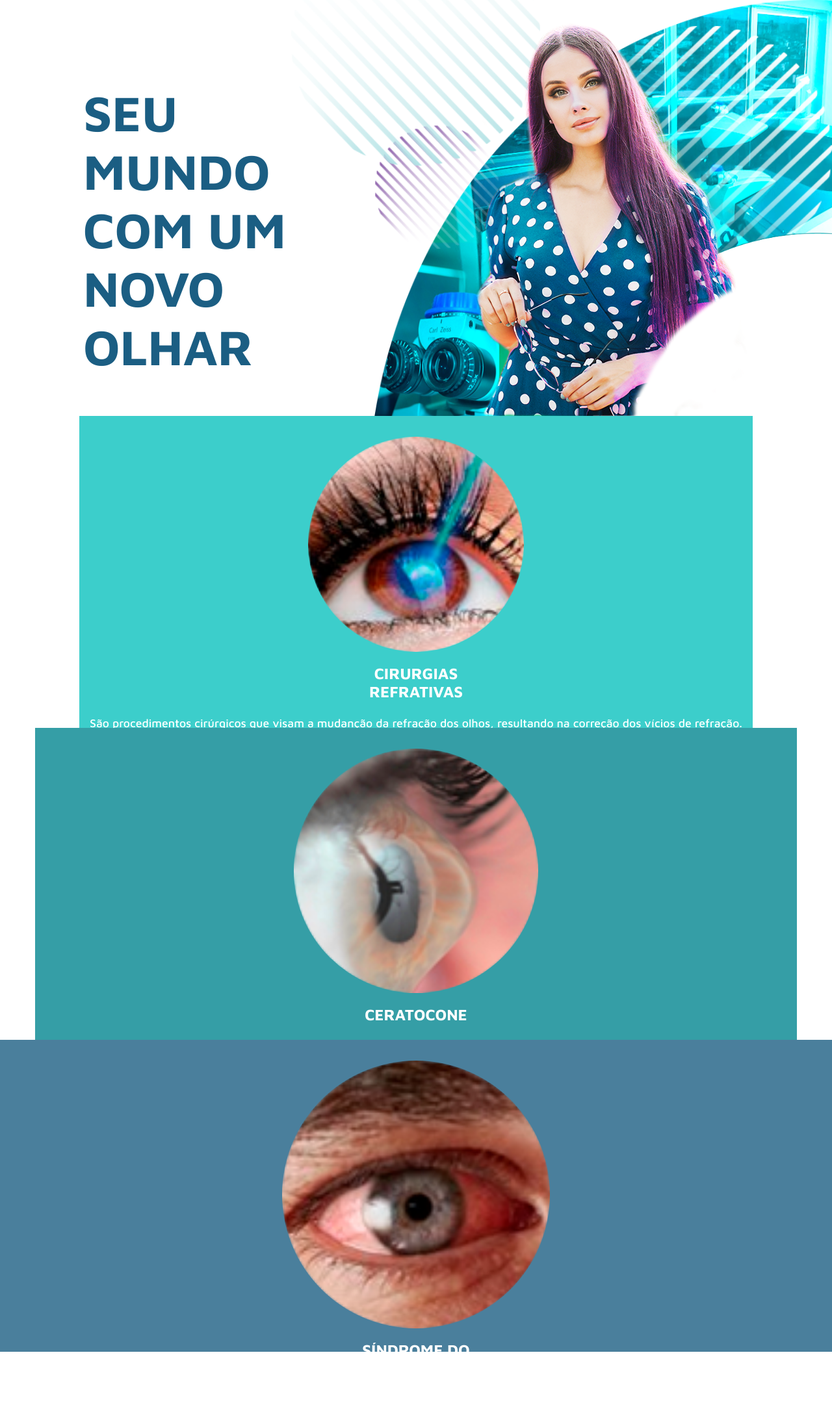
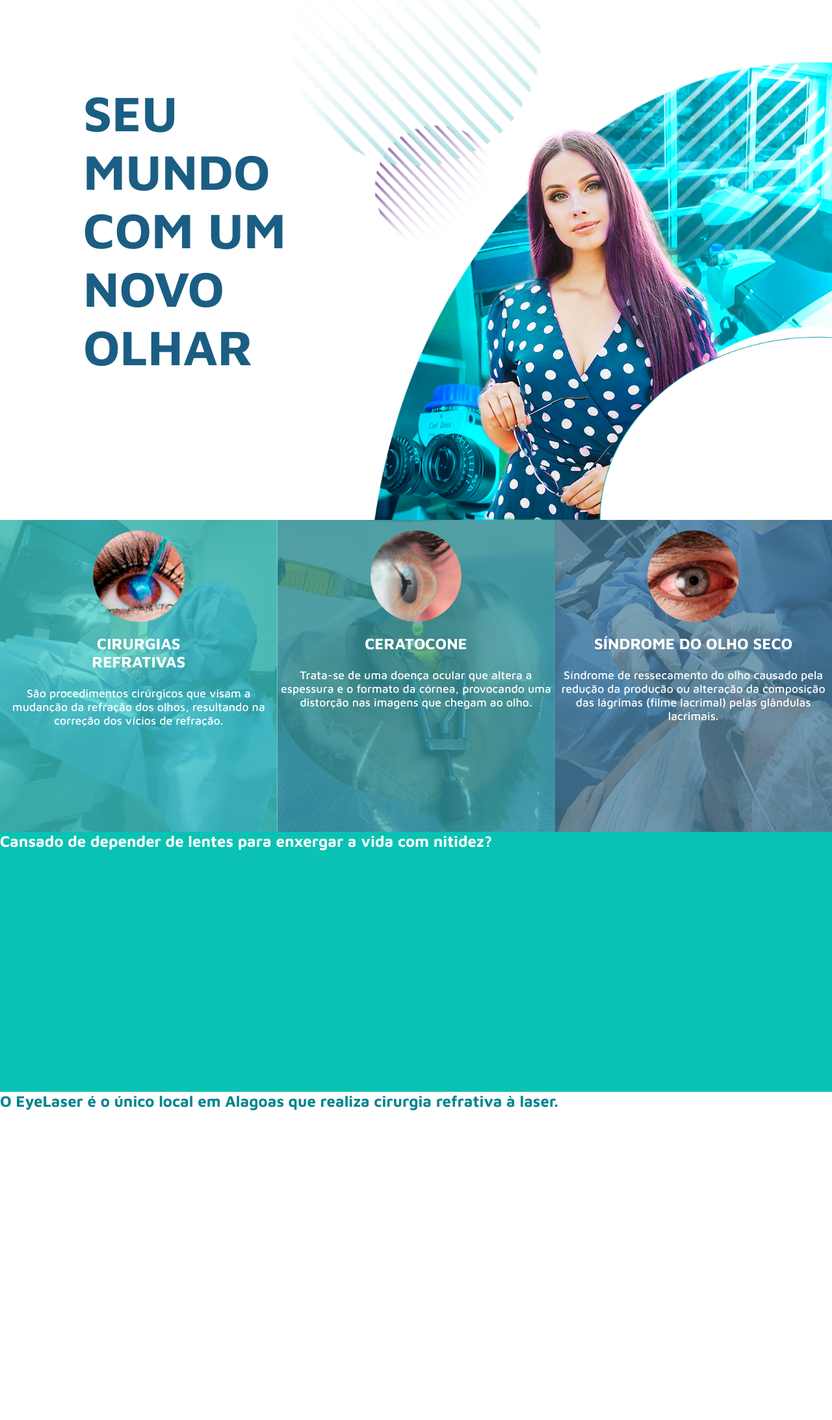
Before and after one commit to pdiegoneves/site-eyelaser, a PHP site: page /eyelaser/app/paciente_index.php in a window 1280 px wide. Shown: the part 80-2265 px from the top of the page at 65% size. After the commit the page ends 1789 px from the top, so only its background shows below. Run offline with PHP 8.4, Linux system fonts and the light colour scheme.

Commit message:
corrigido cards em desktop e dobra cta1

```diff
--- a/app/paciente_index.php
+++ b/app/paciente_index.php
@@ -11,15 +11,16 @@
     </picture>
     <nav class='paciente-menu-topo'>
         <ul>
-            <li class="paciente-menu-topo-link">home</li>
-            <li class="paciente-menu-topo-link">quem somos</li>
-            <li class="paciente-menu-topo-link">especialidade</li>
-            <li class="paciente-menu-topo-link">convênios</li>
-            <li class="paciente-menu-topo-link">contatos</li>
+            <li class="paciente-menu-topo-link"><a href="#">home</a></li>
+            <li class="paciente-menu-topo-link"><a href="#">quem somos</a></li>
+            <li class="paciente-menu-topo-link"><a href="#">especialidade</a></li>
+            <li class="paciente-menu-topo-link"><a href="#">convênios</a></li>
+            <li class="paciente-menu-topo-link"><a href="#">contatos</a></li>
         </ul>
     </nav>
 </header>
-<main>
+<main class='paciente-main'>
+<section class="dobra">
     <div class="banner">
         <img src="<?=BASEURL?>assets/images/banner/cc.png" id='cc' alt="">
         <img src="<?=BASEURL?>assets/images/banner/modelo.png" id='modelo' alt="">
@@ -31,28 +32,56 @@
     </div>
     <div class="cards">
         <article class="card" id='cirurgia-refrativa'>
-            <img src="<?=BASEURL?>assets/images/cards/avatar-refrativa.png" alt="" class="avatar">
-            <img src="<?=BASEURL?>assets/images/cards/bg-refrativa.jpg" class='backgroundImage' alt="">
-            <h2>Cirurgias<br>Refrativas</h2>
-            <p>São procedimentos cirúrgicos que visam a mudanção da refração dos olhos, resultando na correção dos
-                vícios de
-                refração.</p>
+            <div class="card-front">
+                <img src="<?=BASEURL?>assets/images/cards/avatar-refrativa.png" alt="" class="avatar">
+                <h2>Cirurgias<br>Refrativas</h2>
+                <p class="card-text">São procedimentos cirúrgicos que visam a mudanção da refração dos olhos, resultando na correção dos vícios de refração.</p>
+            </div>
+            <div class="card-back">
+                <img src="<?=BASEURL?>assets/images/cards/bg-refrativa.jpg" class='backgroundImage' alt="">
+            </div>
+
         </article>
         <article class="card" id='ceratocone'>
-            <img src="<?=BASEURL?>assets/images/cards/avatar-ceratocone.png" alt="" class="avatar">
-            <img src="<?=BASEURL?>assets/images/cards/bg-ceratocone.jpg" class='backgroundImage' alt="">
-            <h2>ceratocone</h2>
-            <p>Trata-se de uma doença ocular que altera a espessura e o formato da córnea, provocando uma distorção nas
-                imagens que chegam ao olho.</p>
+            <div class="card-front">
+                <img src="<?=BASEURL?>assets/images/cards/avatar-ceratocone.png" alt="" class="avatar">
+                <h2>ceratocone</h2>
+                <p class="card-text">Trata-se de uma doença ocular que altera a espessura e o formato da córnea, provocando uma distorção nas
+                    imagens que chegam ao olho.</p>
+
+            </div>
+            <div class="card-back">
+                <img src="<?=BASEURL?>assets/images/cards/bg-ceratocone.jpg" class='backgroundImage' alt="">
+
+            </div>
         </article>
         <article class="card" id='olho-seco'>
-            <img src="<?=BASEURL?>assets/images/cards/avatar-olho-seco.png" alt="" class="avatar">
+            <div class="card-front">
+                <img src="<?=BASEURL?>assets/images/cards/avatar-olho-seco.png" alt="" class="avatar">
+                <h2>Síndrome do olho seco</h2>
+                <p class="card-text">Síndrome de ressecamento do olho causado pela redução da produção ou alteração da composição das lágrimas
+                (filme lacrimal) pelas glândulas lacrimais.</p>
+            </div>
+            <div class="card-back">
             <img src="<?=BASEURL?>assets/images/cards/bg-olho-seco.jpg" class='backgroundImage' alt="">
-            <h2>Síndrome do<br>olho seco</h2>
-            <p>Síndrome de ressecamento do olho causado pela redução da produção ou alteração da composição das lágrimas
-                (filme lacrimal) pelas glândulas lacrimais.</p>
+
+                </div>
+
         </article>
     </div>
+    </section>
+    <section class="dobra">
+        <div class="cta1 superior">
+            <h2>Cansado de depender de lentes para enxergar a vida com nitidez?</h2>
+        </div>
+        <div class="cta1 inferior">
+            <h2>O EyeLaser é o único local em Alagoas que realiza cirurgia refrativa à laser.</h2>
+            <div class="text-complementar">
+                <p></p>
+                <p></p>
+            </div>
+        </div>
+    </section>
 </main>
 
 </div>
--- a/app/src/css/styles.css
+++ b/app/src/css/styles.css
@@ -235,7 +235,7 @@ footer nav.menu-mobile ul li img {
 
 .banner {
   position: relative;
-  height: 50vw;
+  height: 100vh;
 }
 .banner img {
   position: absolute;
@@ -268,7 +268,7 @@ footer nav.menu-mobile ul li img {
   right: 0;
   width: 28vw;
   height: 22vw;
-  z-index: 1;
+  z-index: 3;
 }
 .banner img#raios_verde {
   top: -10vw;
@@ -286,6 +286,80 @@ footer nav.menu-mobile ul li img {
   top: 10vw;
 }
 
+.cards {
+  display: flex;
+  flex-direction: column;
+  flex: 1;
+  justify-content: flex-start;
+  align-items: center;
+  color: #fff;
+  font-family: "Maven Pro", sans-serif;
+  width: 100vw;
+}
+.cards .card {
+  position: relative;
+  height: 60vh;
+  text-align: center;
+}
+.cards .card .card-front {
+  position: absolute;
+  z-index: 2;
+}
+.cards .card .card-front .avatar {
+  border-radius: 50%;
+  width: 33%;
+  margin: 1em;
+}
+.cards .card .card-front h2 {
+  text-transform: uppercase;
+  margin-bottom: 1em;
+}
+.cards .card .card-front .card-text {
+  font-size: 1.1em;
+  font-weight: 500;
+}
+.cards .card .card-back {
+  position: absolute;
+  width: 100%;
+  height: 100%;
+}
+.cards .card .card-back .backgroundImage {
+  opacity: 0.25;
+  top: 0;
+  left: 0;
+  width: 100%;
+  object-fit: cover;
+  z-index: 1;
+}
+.cards .card#cirurgia-refrativa {
+  background-color: rgba(10, 194, 190, 0.7921568627);
+}
+.cards .card#ceratocone {
+  background-color: rgba(0, 133, 143, 0.7921568627);
+}
+.cards .card#olho-seco {
+  background-color: rgba(27, 94, 131, 0.7921568627);
+}
+
+@media (width >= 769px) {
+  .cards {
+    flex-direction: row;
+  }
+  .cards .card {
+    width: 33.3333333333%;
+  }
+}
+.cta1 {
+  height: 50vh;
+}
+.cta1.superior {
+  background-color: #0ac2b3;
+  color: #fff;
+}
+.cta1.inferior {
+  color: #00858f;
+}
+
 .bg-main {
   background-color: #00858f;
 }
@@ -300,6 +374,11 @@ footer nav.menu-mobile ul li img {
     display: flex;
     max-width: 1280px;
     margin: 0 auto;
+  }
+}
+@media (width >= 769px) {
+  .paciente-main {
+    max-width: 1280px;
   }
 }
 .selecao-perfis {
@@ -355,6 +434,10 @@ header {
   width: 100vw;
 }
 
+.dobra {
+  min-height: 100vh;
+}
+
 .pg-paciente {
   max-width: 1280px;
   margin: 0 auto;
@@ -398,50 +481,5 @@ header {
     background: url("https://via.placeholder.com/1250/fce?text=Paciente") center center no-repeat;
   }
 }
-.cards {
-  display: flex;
-  flex-direction: column;
-  flex: 1;
-  justify-content: flex-start;
-  align-items: center;
-  color: #fff;
-  font-family: "Maven Pro", sans-serif;
-}
-.cards .card {
-  position: relative;
-  height: 60vh;
-  text-align: center;
-  padding: 1em;
-}
-.cards .card .avatar {
-  border-radius: 50%;
-  width: 33%;
-  margin: 1em;
-}
-.cards .card .backgroundImage {
-  position: absolute;
-  top: 0;
-  left: 0;
-  width: 100vw;
-  object-fit: cover;
-  z-index: -1;
-}
-.cards .card h2 {
-  text-transform: uppercase;
-  margin-bottom: 1em;
-}
-.cards .card p {
-  font-size: 1.1em;
-  font-weight: 500;
-}
-.cards .card#cirurgia-refrativa {
-  background-color: rgba(10, 194, 190, 0.7921568627);
-}
-.cards .card#ceratocone {
-  background-color: rgba(0, 133, 143, 0.7921568627);
-}
-.cards .card#olho-seco {
-  background-color: rgba(27, 94, 131, 0.7921568627);
-}
 
 /*# sourceMappingURL=styles.css.map */
--- a/sass/03-ORGANISMS/_all.sass
+++ b/sass/03-ORGANISMS/_all.sass
@@ -3,3 +3,5 @@
 @import './_menu-area'
 @import './_paciente_topo'
 @import './_banner'
+@import './_card'
+@import './_cta1'
--- a/sass/03-ORGANISMS/_banner.sass
+++ b/sass/03-ORGANISMS/_banner.sass
@@ -1,6 +1,6 @@
 .banner
     position: relative
-    height: 50vw
+    height: 100vh
     img
         position: absolute
         &#cc
@@ -27,7 +27,7 @@
             right: 0
             width: 28vw
             height: 22vw
-            z-index: 1
+            z-index: 3
         &#raios_verde
             top: -10vw
             left: 35vw
--- /dev/null
+++ b/sass/03-ORGANISMS/_card.sass
@@ -0,0 +1,51 @@
+@import '../00-CORE/_variaveis'
+.cards
+    display: flex
+    flex-direction: column
+    flex: 1
+    justify-content: flex-start
+    align-items: center
+    color: #fff
+    font-family: 'Maven Pro', sans-serif
+    width: 100vw
+
+    .card
+        position: relative
+        height: 60vh
+        text-align: center
+        .card-front
+            position: absolute
+            z-index: 2
+            .avatar
+                border-radius: 50%
+                width: 33%
+                margin: 1em
+            h2
+                text-transform: uppercase
+                margin-bottom: 1em
+            .card-text
+                font-size: 1.1em
+                font-weight: 500
+        .card-back
+            position: absolute
+            width: 100%
+            height: 100%
+
+            .backgroundImage
+                opacity: 0.25
+                top: 0
+                left: 0
+                width: 100%
+                object-fit: cover
+                z-index: 1
+        &#cirurgia-refrativa
+            background-color: #0AC2BEca
+        &#ceratocone
+            background-color: #00858Fca
+        &#olho-seco
+            background-color: #1B5E83ca
+@media (width >= 769px)
+    .cards
+        flex-direction: row
+        .card
+            width: calc(100% / 3)
--- /dev/null
+++ b/sass/03-ORGANISMS/_cta1.sass
@@ -0,0 +1,9 @@
+@import '../00-CORE/_variaveis'
+
+.cta1
+    height: 50vh
+    &.superior
+        background-color: $cor-clara
+        color: #fff
+    &.inferior
+        color: $cor-escura
--- a/sass/04-TEMPLATES/_all.sass
+++ b/sass/04-TEMPLATES/_all.sass
@@ -3,3 +3,4 @@
 @import './_footer'
 @import './_body'
 @import './_header'
+@import './_dobra'
--- /dev/null
+++ b/sass/04-TEMPLATES/_dobra.sass
@@ -0,0 +1,2 @@
+.dobra
+    min-height: 100vh
--- a/sass/04-TEMPLATES/_main.sass
+++ b/sass/04-TEMPLATES/_main.sass
@@ -12,3 +12,7 @@
         display: flex
         max-width: 1280px
         margin: 0 auto
+
+@media (width >= 769px)
+    .paciente-main
+        max-width: 1280px
--- a/sass/elements/_all.sass
+++ b/sass/elements/_all.sass
@@ -1,2 +1 @@
 @import './_link_entrada'
-@import './_card'
--- a/sass/elements/_card.sass
+++ /dev/null
@@ -1,39 +0,0 @@
-@import '../00-CORE/_variaveis'
-.cards
-    display: flex
-    flex-direction: column
-    flex: 1
-    justify-content: flex-start
-    align-items: center
-    color: #fff
-    font-family: 'Maven Pro', sans-serif
-
-    .card
-        position: relative
-        height: 60vh
-        text-align: center
-        padding: 1em
-        .avatar
-            border-radius: 50%
-            width: 33%
-            margin: 1em
-        .backgroundImage
-            position: absolute
-            // opacity: 0.2
-            top: 0
-            left: 0
-            width: 100vw
-            object-fit: cover
-            z-index: -1
-        h2
-            text-transform: uppercase
-            margin-bottom: 1em
-        p
-            font-size: 1.1em
-            font-weight: 500
-        &#cirurgia-refrativa
-            background-color: #0AC2BEca
-        &#ceratocone
-            background-color: #00858Fca
-        &#olho-seco
-            background-color: #1B5E83ca
```
Also changed, not shown: 1 other file.
